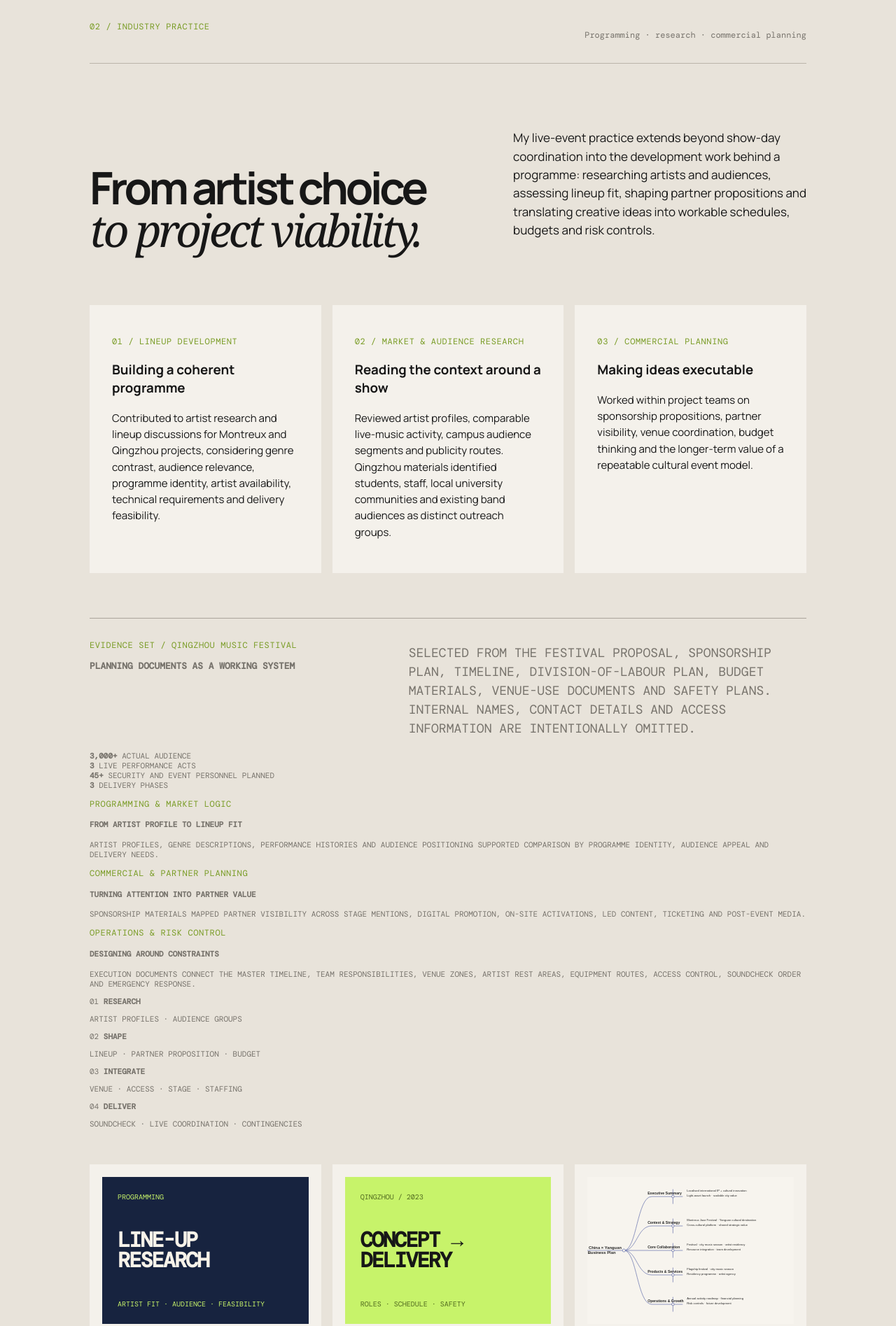
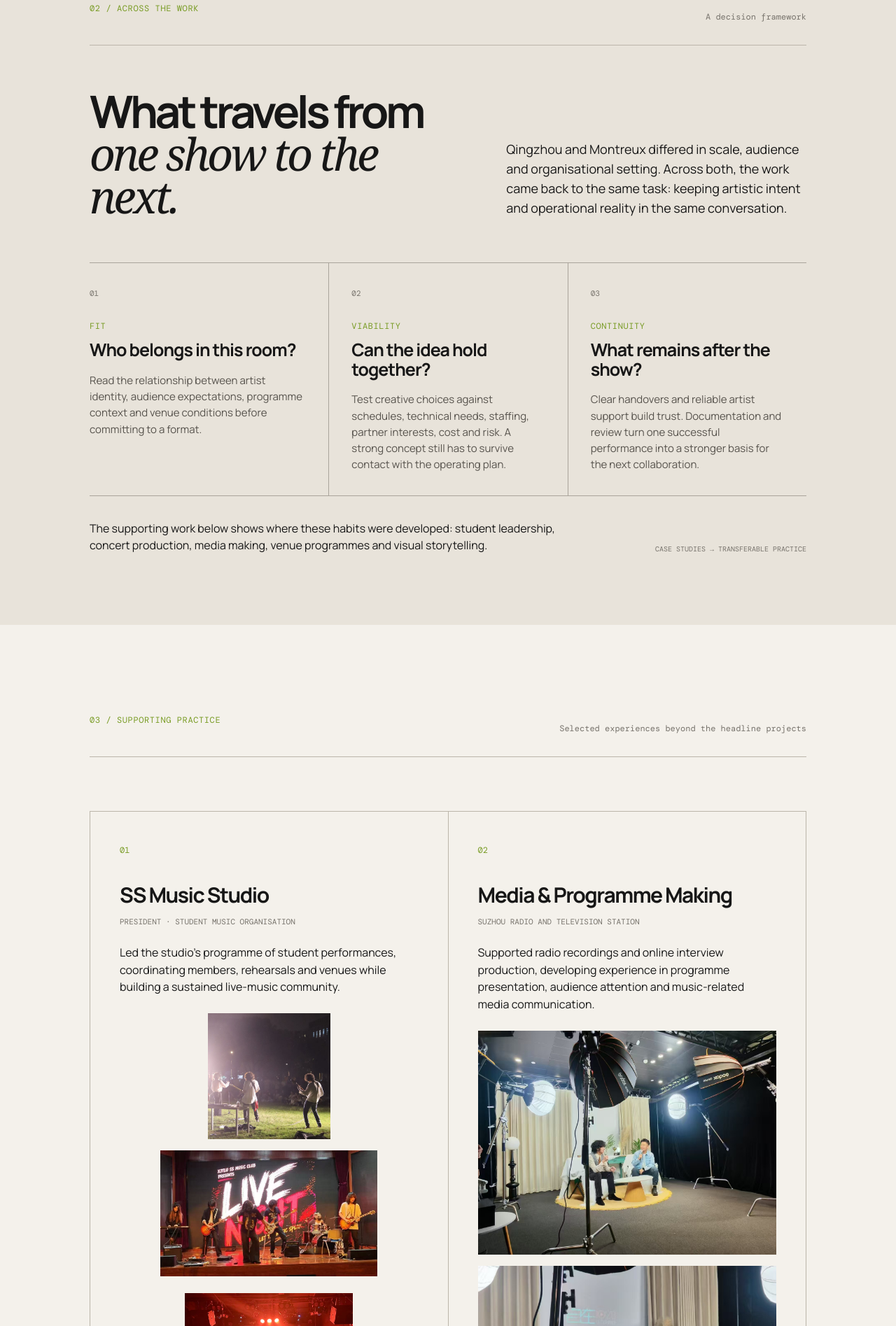
Before and after one commit to beatdoor0408-ai/portfolio, a plain HTML site: page index.html in a window 1280 px wide. Shown: the part 9779-11674 px from the top of the page at 70% size. Drawn offline with nearby package versions, Linux system fonts and the light colour scheme.

Commit message:
Replace repeated evidence section with practice bridge

```diff
--- a/case-details.css
+++ b/case-details.css
@@ -18,3 +18,18 @@
 .musicring-gallery{display:grid;grid-template-columns:1.12fr 1fr;gap:12px;margin-top:32px}
 .secondary-case .musicring-gallery img{display:block;width:100%;height:360px!important;max-height:none!important;object-fit:cover;margin:0}
 @media(max-width:700px){.support-grid .musicring-case{grid-column:auto}.musicring-gallery{grid-template-columns:1fr}.secondary-case .musicring-gallery img{height:auto!important;object-fit:contain}}
+.practice-bridge{padding:8vw 10vw;background:#e8e3da}
+.bridge-intro{display:grid;grid-template-columns:1.15fr 1fr;gap:8vw;align-items:end;margin:5vw 0}
+.bridge-intro h2{font-size:clamp(40px,5vw,72px);line-height:.95;letter-spacing:-.07em;margin:0}
+.bridge-intro>p{font-size:18px;line-height:1.55;margin:0;max-width:580px}
+.bridge-logic{display:grid;grid-template-columns:repeat(3,1fr);border-top:1px solid #aaa49b;border-bottom:1px solid #aaa49b}
+.bridge-logic article{padding:30px 32px 32px 0;min-height:280px}
+.bridge-logic article+article{border-left:1px solid #aaa49b;padding-left:32px}
+.bridge-logic article>span{font:11px 'DM Mono',monospace;color:#77736c}
+.bridge-logic .label{margin:30px 0 12px}
+.bridge-logic h3{font-size:25px;line-height:1.1;letter-spacing:-.04em;margin:0 0 18px}
+.bridge-logic article>p:last-child{font-size:15px;line-height:1.55;margin:0;color:#57534d}
+.bridge-out{display:flex;justify-content:space-between;gap:5vw;align-items:flex-end;margin-top:34px}
+.bridge-out p{font-size:16px;line-height:1.5;max-width:720px;margin:0}
+.bridge-out span{font:10px 'DM Mono',monospace;text-transform:uppercase;color:#77736c;white-space:nowrap}
+@media(max-width:700px){.practice-bridge{padding:16vw 7vw}.bridge-intro,.bridge-logic{grid-template-columns:1fr}.bridge-intro{gap:28px;margin:12vw 0}.bridge-logic article{min-height:auto;padding:28px 0}.bridge-logic article+article{border-left:0;border-top:1px solid #aaa49b;padding-left:0}.bridge-out{display:block}.bridge-out span{display:block;margin-top:24px;white-space:normal}}
--- a/index.html
+++ b/index.html
@@ -217,7 +217,7 @@
 </section>
 <section id="practice" class="support">
 <div class="section-head">
-<p class="eyebrow">02 / Supporting practice</p>
+<p class="eyebrow">03 / Supporting practice</p>
 <p class="muted">Selected experiences beyond the headline projects</p>
 </div>
 <div class="support-grid">
@@ -248,7 +248,7 @@
 </div>
 </section>
 <section class="timeline">
-<p class="eyebrow">03 / Development</p>
+<p class="eyebrow">04 / Development</p>
 <h2>A practice in<br>
 <em>progress.</em>
 </h2>
@@ -269,7 +269,7 @@
 </div>
 </section>
 <section id="about" class="about">
-<p class="eyebrow">04 / About</p>
+<p class="eyebrow">05 / About</p>
 <h2>Business thinking.<br>
 <em>Music feeling.</em>
 </h2>
@@ -282,11 +282,11 @@
 </div>
 </section>
 <section id="contact" class="contact">
-<p class="eyebrow">05 / Contact</p>
+<p class="eyebrow">06 / Contact</p>
 <h2>Let’s make<br>
 <em>something live.</em>
 </h2>
-<a class="email" href="mailto:Haoran.Wang23@student.xjtlu.edu.cn">Haoran.Wang23@student.xjtlu.edu.cn ↗</a>
+<a class="email" href="mailto:wang.stoner05@gmail.com">wang.stoner05@gmail.com ↗</a>
 <p class="muted">Suzhou, China · 2027FALL applicant</p>
 </section>
 </main>
--- a/professional-live.js
+++ b/professional-live.js
@@ -1,115 +1,42 @@
-(()=>{const support=document.querySelector('#practice');if(!support||document.querySelector('.industry-practice'))return;const s=document.createElement('section');s.className='industry-practice';s.innerHTML=`<div class="section-head">
-<p class="eyebrow">02 / Industry practice</p>
-<p class="muted">Programming · research · commercial planning</p>
+(()=>{
+ const support=document.querySelector('#practice');
+ if(!support||document.querySelector('.practice-bridge'))return;
+
+ const section=document.createElement('section');
+ section.className='practice-bridge';
+ section.innerHTML=`
+  <div class="section-head">
+   <p class="eyebrow">02 / Across the work</p>
+   <p class="muted">A decision framework</p>
   </div>
-<div class="industry-intro">
-<h2>From artist choice<br>
-<em>to project viability.</em>
-</h2>
-<p>My live-event practice extends beyond show-day coordination into the development work behind a programme: researching artists and audiences, assessing lineup fit, shaping partner propositions and translating creative ideas into workable schedules, budgets and risk controls.</p>
+  <div class="bridge-intro">
+   <h2>What travels from<br><em>one show to the next.</em></h2>
+   <p>Qingzhou and Montreux differed in scale, audience and organisational setting. Across both, the work came back to the same task: keeping artistic intent and operational reality in the same conversation.</p>
   </div>
-<div class="industry-grid">
+  <div class="bridge-logic">
    <article>
-<p class="label">01 / Lineup development</p>
-<h3>Building a coherent programme</h3>
-<p>Contributed to artist research and lineup discussions for Montreux and Qingzhou projects, considering genre contrast, audience relevance, programme identity, artist availability, technical requirements and delivery feasibility.</p>
+    <span>01</span>
+    <p class="label">Fit</p>
+    <h3>Who belongs in this room?</h3>
+    <p>Read the relationship between artist identity, audience expectations, programme context and venue conditions before committing to a format.</p>
    </article>
    <article>
-<p class="label">02 / Market &amp; audience research</p>
-<h3>Reading the context around a show</h3>
-<p>Reviewed artist profiles, comparable live-music activity, campus audience segments and publicity routes. Qingzhou materials identified students, staff, local university communities and existing band audiences as distinct outreach groups.</p>
+    <span>02</span>
+    <p class="label">Viability</p>
+    <h3>Can the idea hold together?</h3>
+    <p>Test creative choices against schedules, technical needs, staffing, partner interests, cost and risk. A strong concept still has to survive contact with the operating plan.</p>
    </article>
    <article>
-<p class="label">03 / Commercial planning</p>
-<h3>Making ideas executable</h3>
-<p>Worked within project teams on sponsorship propositions, partner visibility, venue coordination, budget thinking and the longer-term value of a repeatable cultural event model.</p>
+    <span>03</span>
+    <p class="label">Continuity</p>
+    <h3>What remains after the show?</h3>
+    <p>Clear handovers and reliable artist support build trust. Documentation and review turn one successful performance into a stronger basis for the next collaboration.</p>
    </article>
   </div>
-<div class="industry-evidence">
-<div class="artifact-heading">
-<div>
-<p class="label">Evidence set / Qingzhou Music Festival</p>
-<h3>Planning documents as a working system</h3>
-</div>
-<p>Selected from the festival proposal, sponsorship plan, timeline, division-of-labour plan, budget materials, venue-use documents and safety plans. Internal names, contact details and access information are intentionally omitted.</p>
-</div>
-<div class="evidence-metrics">
-<div>
-<b>3,000+</b>
-<span>actual audience</span>
-</div>
-<div>
-<b>3</b>
-<span>live performance acts</span>
-</div>
-<div>
-<b>45+</b>
-<span>security and event personnel planned</span>
-</div>
-<div>
-<b>3</b>
-<span>delivery phases</span>
-</div>
-</div>
-<div class="evidence-columns">
-<article>
-<p class="label">Programming &amp; market logic</p>
-<h4>From artist profile to lineup fit</h4>
-<p>Artist profiles, genre descriptions, performance histories and audience positioning supported comparison by programme identity, audience appeal and delivery needs.</p>
-</article>
-<article>
-<p class="label">Commercial &amp; partner planning</p>
-<h4>Turning attention into partner value</h4>
-<p>Sponsorship materials mapped partner visibility across stage mentions, digital promotion, on-site activations, LED content, ticketing and post-event media.</p>
-</article>
-<article>
-<p class="label">Operations &amp; risk control</p>
-<h4>Designing around constraints</h4>
-<p>Execution documents connect the master timeline, team responsibilities, venue zones, artist rest areas, equipment routes, access control, soundcheck order and emergency response.</p>
-</article>
-</div>
-<div class="workflow-evidence">
-<div>
-<span>01</span>
-<strong>Research</strong>
-<p>Artist profiles · audience groups</p>
-</div>
-<div>
-<span>02</span>
-<strong>Shape</strong>
-<p>Lineup · partner proposition · budget</p>
-</div>
-<div>
-<span>03</span>
-<strong>Integrate</strong>
-<p>Venue · access · stage · staffing</p>
-</div>
-<div>
-<span>04</span>
-<strong>Deliver</strong>
-<p>Soundcheck · live coordination · contingencies</p>
-</div>
-</div>
-<div class="artifact-grid">
-<article>
-<div class="artifact-sheet">
-<span>PROGRAMMING</span>
-<strong>Line-up<br>Research</strong>
-<small>Artist fit · audience · feasibility</small>
-</div>
-<p class="artifact-title">Lineup assessment</p>
-</article>
-<article>
-<div class="artifact-sheet timeline-sheet">
-<span>QINGZHOU / 2023</span>
-<strong>Concept →<br>Delivery</strong>
-<small>Roles · schedule · safety</small>
-</div>
-<p class="artifact-title">Execution architecture</p>
-</article>
-<article>
-<img class="artifact-photo" src="assets/bp-mindmap-en.svg" alt="Business planning mind map">
-<p class="artifact-title">Strategic planning</p>
-</article>
-</div>
-</div>`;support.before(s)})();
+  <div class="bridge-out">
+   <p>The supporting work below shows where these habits were developed: student leadership, concert production, media making, venue programmes and visual storytelling.</p>
+   <span>Case studies → transferable practice</span>
+  </div>`;
+
+ support.before(section);
+})();
```
Lines whose indentation alone changed are shown as unchanged.
